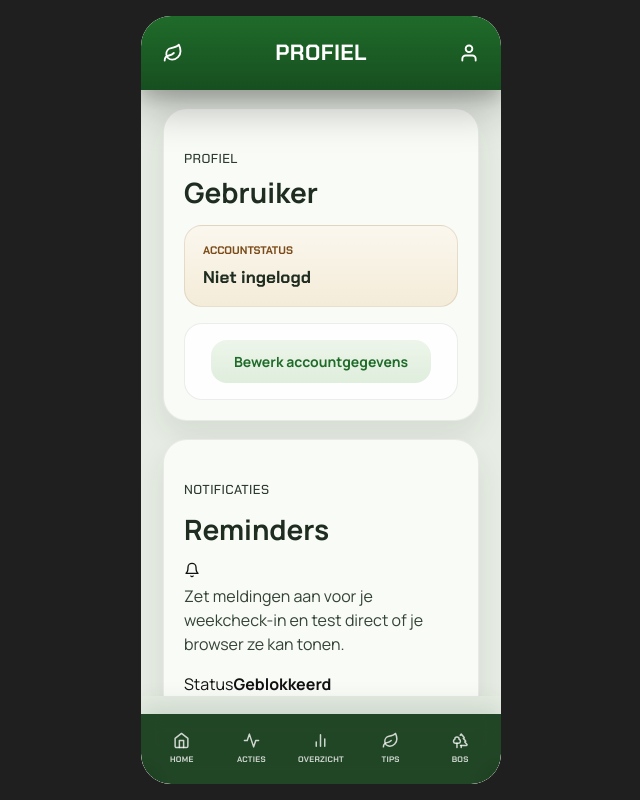
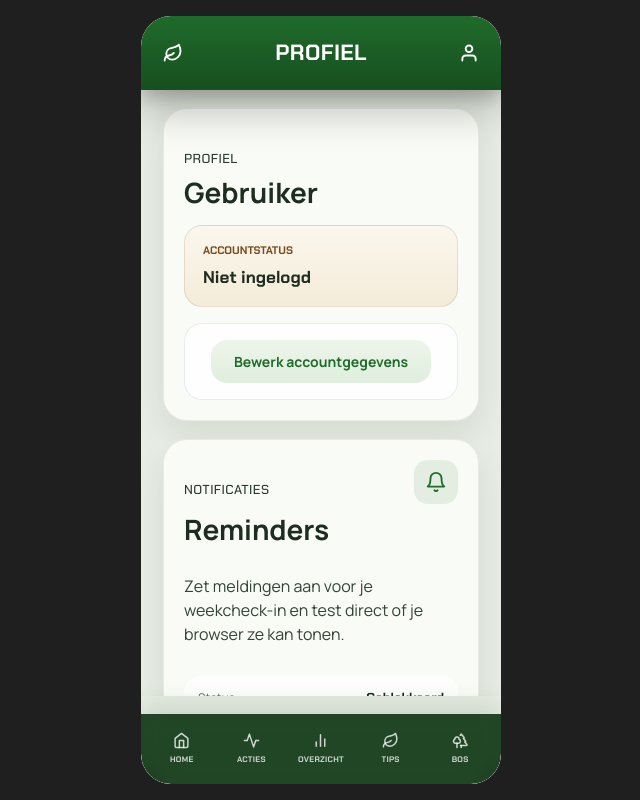
Before and after one commit to timdegroot05/App-Persoonlijke-Voetafdruk-, a React (Vite) app in the folder Persoonlijke-Voetafdruk/: page /profile in a window 1280 px wide. Shown: the whole page, without its empty margins (319-959 px from the left). Built offline with nearby package versions, Linux system fonts and the light colour scheme; no server answers.

Commit message:
Fix notification settings layout

```diff
--- a/Persoonlijke-Voetafdruk/src/App.css
+++ b/Persoonlijke-Voetafdruk/src/App.css
@@ -2474,6 +2474,118 @@ body {
 
 .profile-badge-card.unlocked {
   background: linear-gradient(180deg, #eef8ee 0%, #ddf0df 100%);
+}
+
+.notification-card {
+  display: flex;
+  flex-direction: column;
+  gap: 14px;
+}
+
+.notification-card-top,
+.notification-status-row,
+.notification-toggle {
+  display: flex;
+  align-items: center;
+  justify-content: space-between;
+  gap: 14px;
+}
+
+.notification-card-top {
+  align-items: flex-start;
+}
+
+.notification-card-icon {
+  width: 44px;
+  height: 44px;
+  border-radius: 14px;
+  background: rgba(31, 107, 42, 0.1);
+  color: var(--brand-dark);
+  display: inline-flex;
+  align-items: center;
+  justify-content: center;
+  flex-shrink: 0;
+}
+
+.notification-card-icon svg {
+  width: 22px;
+  height: 22px;
+}
+
+.notification-status-row,
+.notification-toggle {
+  width: 100%;
+  padding: 12px 14px;
+  border-radius: 16px;
+  background: rgba(255, 255, 255, 0.82);
+}
+
+.notification-status-row span,
+.notification-toggle small {
+  color: var(--text-muted);
+  font-size: 12px;
+}
+
+.notification-status-row strong {
+  color: var(--text-main);
+  font-size: 13px;
+  font-family: var(--font-display);
+}
+
+.notification-toggle span {
+  display: flex;
+  flex-direction: column;
+  gap: 4px;
+  min-width: 0;
+}
+
+.notification-toggle strong {
+  color: var(--text-main);
+  font-size: 14px;
+}
+
+.notification-toggle input {
+  width: 22px;
+  height: 22px;
+  accent-color: var(--brand-dark);
+  flex-shrink: 0;
+}
+
+.notification-helper-text {
+  margin: -4px 0 0;
+  color: var(--text-muted);
+  font-size: 13px;
+  line-height: 1.4;
+}
+
+.notification-preview {
+  padding: 14px;
+  border-radius: 16px;
+  background: linear-gradient(180deg, #eef7ee 0%, #e1f0e2 100%);
+  border: 1px solid rgba(31, 107, 42, 0.12);
+}
+
+.notification-preview span {
+  display: block;
+  margin-bottom: 6px;
+  color: var(--brand-dark);
+  font-size: 11px;
+  font-weight: 700;
+  font-family: var(--font-display);
+  text-transform: uppercase;
+}
+
+.notification-preview strong {
+  display: block;
+  color: var(--text-main);
+  font-size: 15px;
+}
+
+.notification-preview p {
+  margin: 6px 0 0;
+  color: var(--text-muted);
+  font-size: 13px;
+  line-height: 1.4;
 }
 
 .profile-register-button {
```
